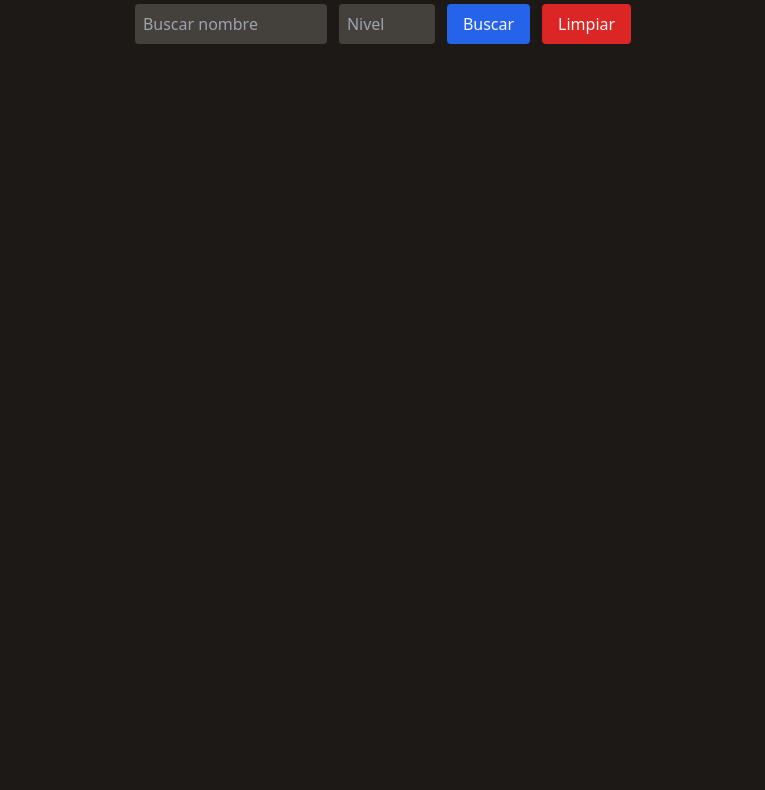
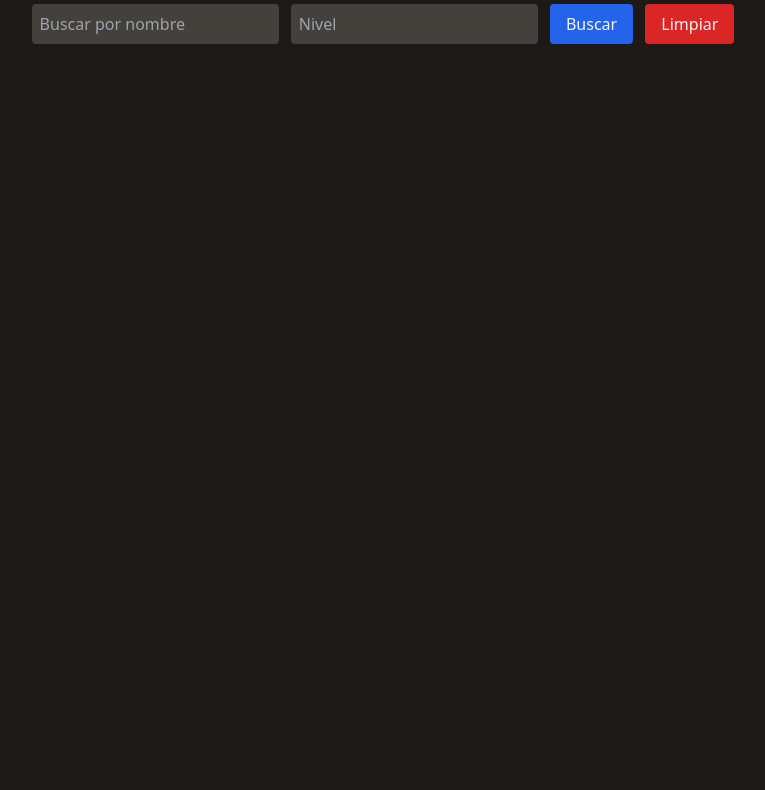
Before and after one commit to AridaneCR/Chikaku_D-D, a plain HTML site: page frontend/Player/player_view.html in a window 1280 px wide. Shown: the part 84-874 px from the top of the page, without its empty margins (257-1022 px from the left). Before the commit the page ends 800 px from the top, so only its background shows below. Drawn offline with nearby package versions, Linux system fonts and the light colour scheme; no server answers.

Commit message:
cambios vista jugador html

```diff
--- a/frontend/Player/player_view.html
+++ b/frontend/Player/player_view.html
@@ -7,59 +7,40 @@
   <script src="https://cdn.tailwindcss.com"></script>
 
   <style>
-    .fade-in { animation: fadeIn 0.5s ease forwards; }
-    .fade-out { animation: fadeOut 0.5s ease forwards; }
-
-    @keyframes fadeIn {
-      from { opacity: 0; transform: scale(0.8); }
-      to   { opacity: 1; transform: scale(1); }
-    }
-    @keyframes fadeOut {
-      from { opacity: 1; transform: scale(1); }
-      to   { opacity: 0; transform: scale(0.8); }
-    }
-
     .exp-bar { transition: width 1s ease-in-out; }
   </style>
 </head>
-
 <body class="bg-stone-900 text-stone-100 min-h-screen p-6">
 
-  <h1 class="text-4xl text-center text-red-400 mb-6 font-bold">Tablero de D&D</h1>
+  <h1 class="text-4xl text-center text-red-400 mb-6 font-bold">
+    Tablero de D&D
+  </h1>
 
-  <!-- ===========================================
-       BARRA DE BÚSQUEDA
-     =========================================== -->
-  <div class="mb-6 flex justify-center gap-3">
-
+  <!-- 🔎 BUSCADOR (NECESARIO PARA QUE NO FALLE EL JS) -->
+  <div class="mb-4 text-center">
     <input id="searchName"
            type="text"
-           placeholder="Buscar nombre"
-           class="p-2 rounded bg-stone-700 text-white w-48">
+           placeholder="Buscar por nombre"
+           class="p-2 rounded bg-stone-700 text-white mr-2">
 
     <input id="searchLevel"
            type="number"
            placeholder="Nivel"
-           class="p-2 rounded bg-stone-700 text-white w-24">
+           class="p-2 rounded bg-stone-700 text-white mr-2">
 
     <button onclick="searchPlayer()"
-            class="bg-blue-600 hover:bg-blue-700 px-4 py-2 rounded">
+            class="bg-blue-600 px-4 py-2 rounded mr-2">
       Buscar
     </button>
 
     <button onclick="clearSearch()"
-            class="bg-red-600 hover:bg-red-700 px-4 py-2 rounded">
+            class="bg-red-600 px-4 py-2 rounded">
       Limpiar
     </button>
-
   </div>
 
-  <!-- ===========================================
-       TABLERO DE JUGADORES
-     =========================================== -->
-  <div id="playerBoard" class="flex flex-wrap justify-center gap-4"></div>
+  <div id="playerBoard" class="relative min-h-screen"></div>
 
-  <!-- SCRIPT -->
   <script src="../js/player_view.js"></script>
 </body>
 </html>
```
